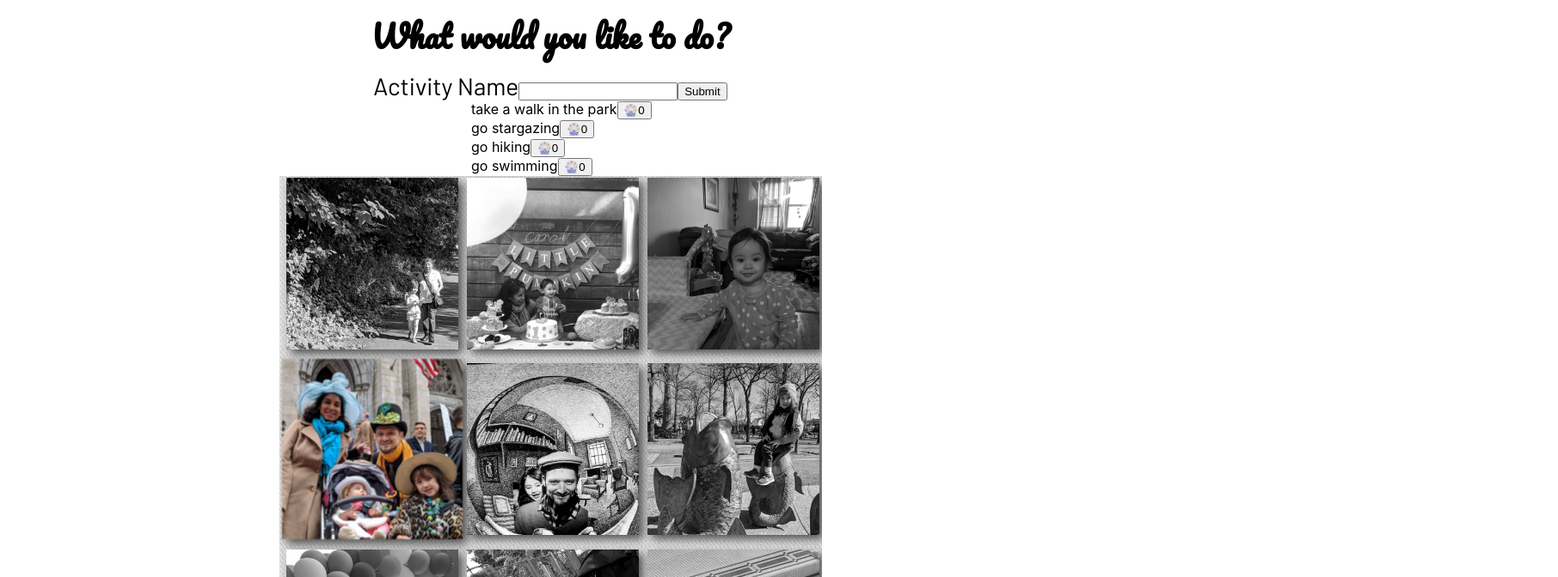
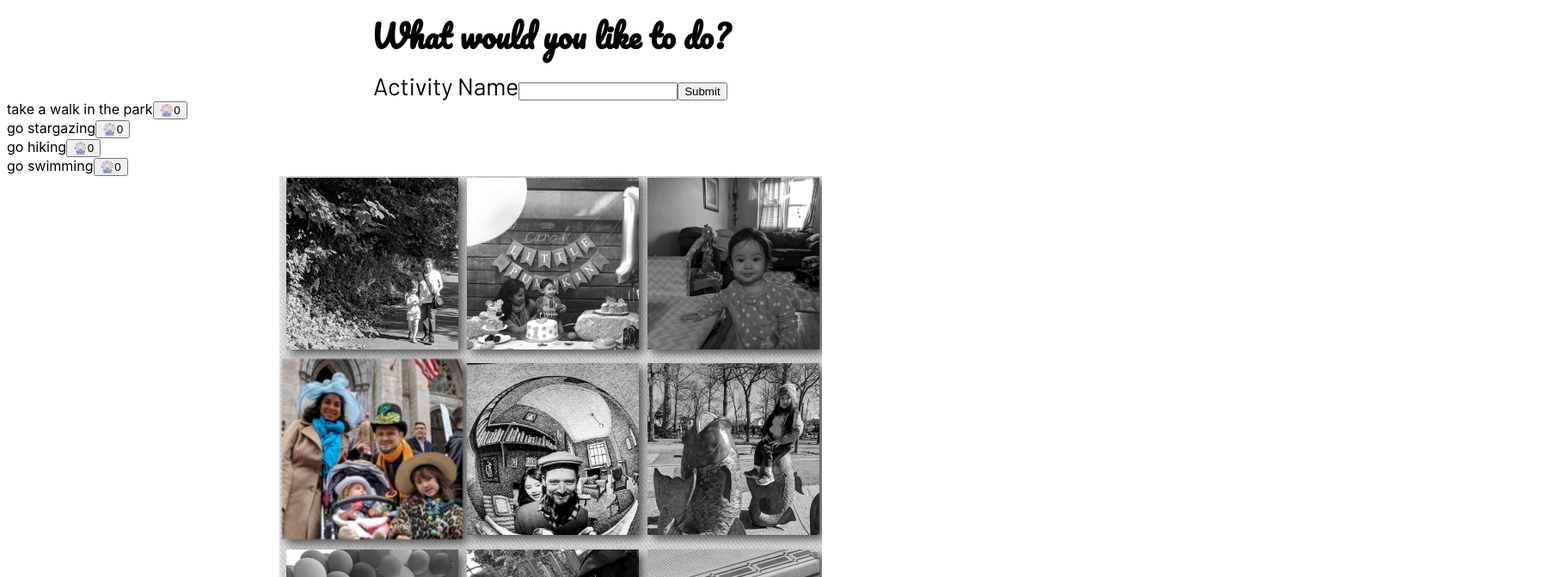
Before and after one commit to speckworks/familyform, a React (Create React App) app: page / in a window 1280 px wide. Shown: the top 672 px of the page at 86% size, 1812 px wide, since content can reach past the window. Built offline with nearby package versions, Linux system fonts and the light colour scheme; the HTML template or start-up script is replaced by a standard one.

Commit message:
moved activities over

```diff
--- a/src/App.css
+++ b/src/App.css
@@ -5,7 +5,6 @@
 .activity{
   display: block;
   margin: 0px auto;
-  transform: translate(540px);
   text-align:left;
 }
 
```
